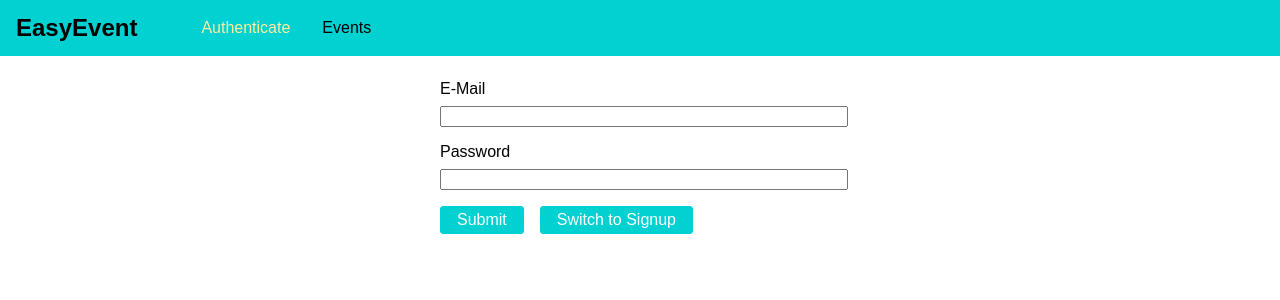
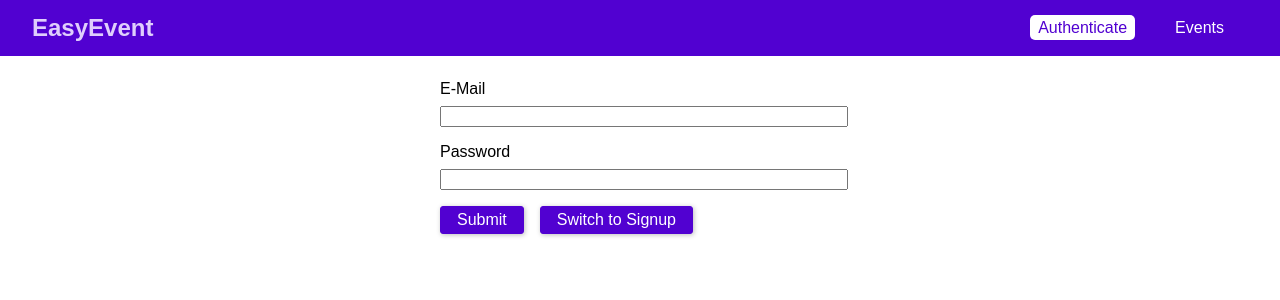
Before and after one commit to AhmedEhabH/Event-Booking-App-frontend, a React (Create React App) app: page /auth in a window 1280 px wide. Shown: the top 300 px of the page. Built offline with nearby package versions, Linux system fonts and the light colour scheme.

Commit message:
improve design

```diff
--- a/src/components/Navigation/MainNavigation.css
+++ b/src/components/Navigation/MainNavigation.css
@@ -4,15 +4,18 @@
     top: 0;
     width: 100%;
     height: 3.5rem;
-    background: #01d1d1;
-    padding: 0 1rem;
+    background: #5101d1;
+    padding: 0 2rem;
     display: flex;
     align-items: center;
+    justify-content: space-between;
+    box-sizing: border-box;
 }
 
 .main-navigation__logo h1 {
     margin: 0;
     font-size: 1.5rem;
+    color: #dfcefc;
 }
 
 .main-navigation__items {
@@ -23,20 +26,33 @@
     display: flex;
     list-style: none;
     padding: 0;
-    margin: 0 0 0 1.5rem;
+    margin: 0;
+    align-items: center;
 }
 
-.main-navigation__items li{
+.main-navigation__items li {
     margin: 0 1rem;
 }
 
-.main-navigation a{
+.main-navigation__items a,
+.main-navigation__items button {
     text-decoration: none;
-    color: #000;
+    color: white;
+    padding: 0.25rem 0.5rem;
+    border: none;
+    font: inherit;
+    background: transparent;
+    cursor: pointer;
+    vertical-align: middle;
+    margin: 0;
 }
 
-.main-navigation a:hover,
-.main-navigation a:active,
-.main-navigation__items a.active{
-    color:#fdefa0;
+.main-navigation__items a:hover,
+.main-navigation__items a:active,
+.main-navigation__items a.active,
+.main-navigation__items button:hover,
+.main-navigation__items button:active {
+    background: #ffffff;
+    color: #5101d1;
+    border-radius: 5px;
 }
--- a/src/index.css
+++ b/src/index.css
@@ -3,3 +3,38 @@ body {
     padding: 0;
     font-family: sans-serif;
 }
+
+.form-control label,
+.form-control input {
+    width: 100%;
+    display: block;
+}
+
+.form-control label {
+    margin-bottom: 0.5rem;
+}
+
+.form-control {
+    margin-bottom: 1rem;
+}
+
+.form-actions button,
+.btn {
+    background: #5101d1;
+    font: inherit;
+    border: 1px solid #5101d1;
+    border-radius: 3px;
+    padding: 0.25rem 1rem;
+    margin-right: 1rem;
+    box-shadow: 1px 1px 5px rgba(0, 0, 0, 0.26);
+    color: white;
+    cursor: pointer;
+}
+
+.form-actions button:hover,
+.form-actions button:active,
+.btn:hover,
+.btn:active {
+    background: #6219d6;
+    border-color: #6219d6;
+}
--- a/src/pages/Auth.css
+++ b/src/pages/Auth.css
@@ -3,35 +3,3 @@
     max-width: 80%;
     margin: 5rem auto;
 }
-
-.form-control label,
-.form-control input {
-    width: 100%;
-    display: block;
-}
-
-.form-control label {
-    margin-bottom: 0.5rem;
-}
-
-.form-control {
-    margin-bottom: 1rem;
-}
-
-.form-actions button {
-    background: #01d1d1;
-    font: inherit;
-    border: 1px solid #01d1d1;
-    border-radius: 3px;
-    padding: 0.25rem 1rem;
-    margin-right: 1rem;
-    box-shadow: 1px 1px 5px rgba(red, green, blue, 0.25);
-    color: #fff;
-    cursor: pointer;
-}
-
-.form-actions button:hover,
-.form-actions button:active {
-    background: #01a7a7;
-    border-color: #01a7a7;
-}
```
